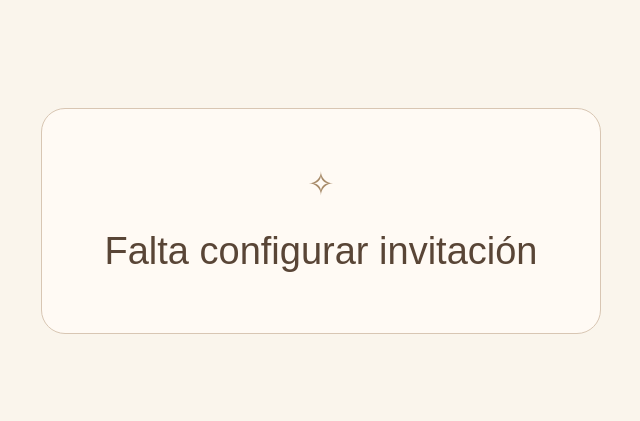
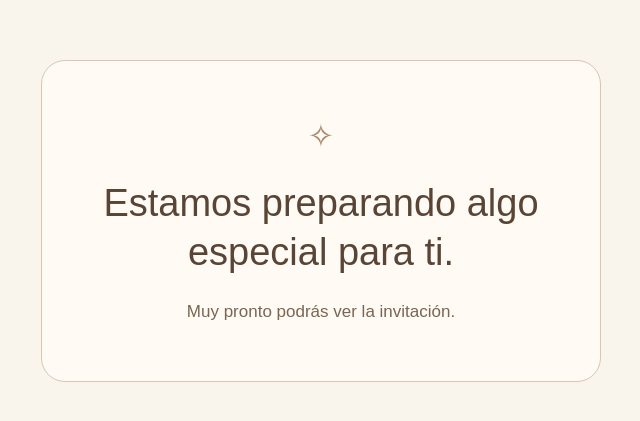
Before and after one commit to Yair-robles/invitacion-Alan-Y-Fernanda, a plain HTML site: page index.html in a window 1280 px wide. Shown: the part 179-600 px from the top of the page, without its empty margins (319-959 px from the left). Drawn offline with Linux system fonts and the light colour scheme.

Commit message:
Actualiza mensaje temporal: estamos preparando algo especial para ti

```diff
--- a/index.html
+++ b/index.html
@@ -5,14 +5,15 @@
 <meta name="viewport" content="width=device-width, initial-scale=1">
 <meta name="theme-color" content="#faf5ec">
 <meta name="robots" content="noindex, nofollow">
-<title>Falta configurar invitación</title>
+<title>Estamos preparando algo especial para ti</title>
 <style>
 *{box-sizing:border-box}
 body{margin:0;min-height:100vh;min-height:100svh;display:grid;place-items:center;padding:24px;background:#faf5ec;color:#594536;font-family:Arial,sans-serif;text-align:center}
 main{width:100%;max-width:560px;padding:56px 24px;border:1px solid #d8c6b3;border-radius:24px;background:#fffaf4}
 .decoration{font-size:32px;color:#a78a68;margin-bottom:24px}
 h1{margin:0;font-size:clamp(26px,6vw,38px);font-weight:500;line-height:1.3}
+p{margin:20px 0 0;font-size:17px;line-height:1.6;color:#796653}
 </style>
 </head>
-<body><main><div class="decoration" aria-hidden="true">✧</div><h1>Falta configurar invitación</h1></main></body>
+<body><main><div class="decoration" aria-hidden="true">✧</div><h1>Estamos preparando algo especial para ti.</h1><p>Muy pronto podrás ver la invitación.</p></main></body>
 </html>
```
